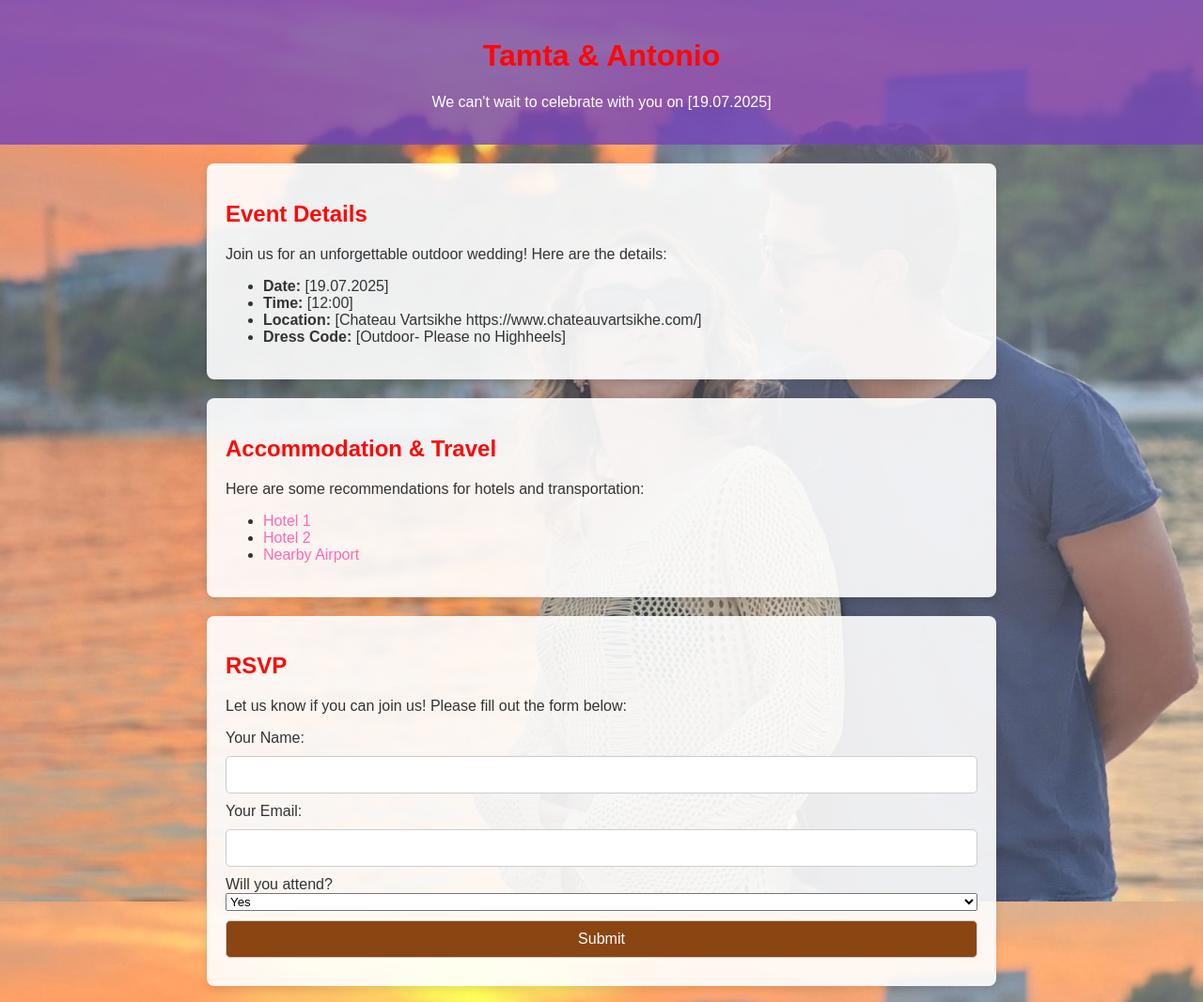
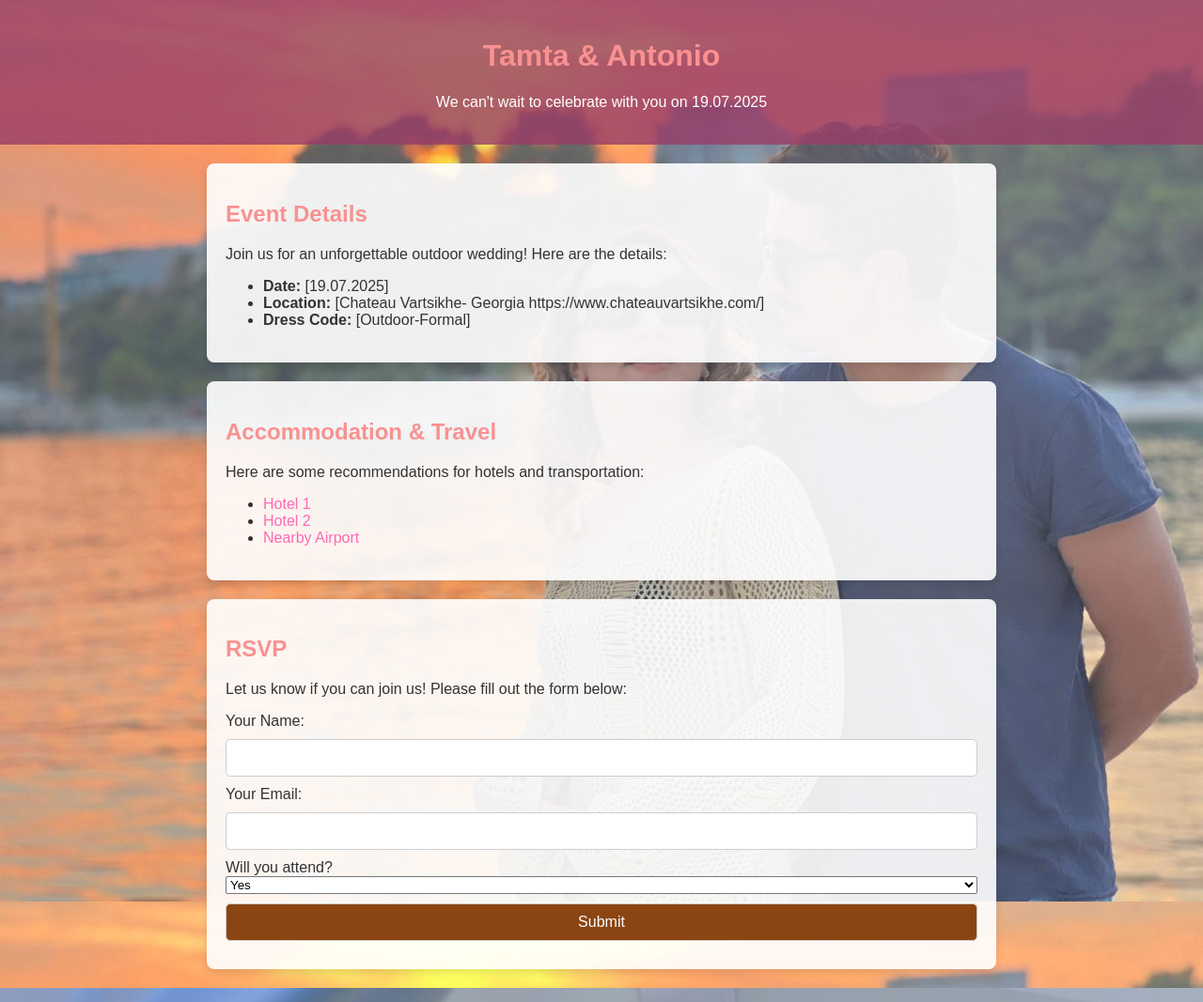
Before and after one commit to tonopaz/Tamta-Antonio, a plain HTML site: page index.html in a window 1280 px wide. Shown: the top 1067 px of the page at 94% size. Drawn offline with Linux system fonts and the light colour scheme.

Commit message:
Add files via upload

```diff
--- a/index.html
+++ b/index.html
@@ -18,7 +18,7 @@
         }
 
         header {
-            background-color: rgba(117, 67, 186, 0.8); /* Olive green with transparency */
+            background-color: rgba(152, 61, 104, 0.8); /* Olive green with transparency */
             color: white;
             text-align: center;
             padding: 20px 0;
@@ -34,7 +34,7 @@
         }
 
         h1, h2 {
-            color: #ff0707; /* Warm orange */
+            color: #f99191; /* Warm orange */
         }
 
         a {
@@ -73,7 +73,7 @@
 <body>
     <header>
         <h1>Tamta & Antonio</h1>
-        <p>We can't wait to celebrate with you on [19.07.2025]</p>
+        <p>We can't wait to celebrate with you on 19.07.2025</p>
     </header>
 
     <section class="section">
@@ -81,9 +81,8 @@
         <p>Join us for an unforgettable outdoor wedding! Here are the details:</p>
         <ul>
             <li><strong>Date:</strong> [19.07.2025]</li>
-            <li><strong>Time:</strong> [12:00]</li>
-            <li><strong>Location:</strong> [Chateau Vartsikhe https://www.chateauvartsikhe.com/]</li>
-            <li><strong>Dress Code:</strong> [Outdoor- Please no Highheels]</li>
+            <li><strong>Location:</strong> [Chateau Vartsikhe- Georgia https://www.chateauvartsikhe.com/]</li>
+            <li><strong>Dress Code:</strong> [Outdoor-Formal]</li>
         </ul>
     </section>
 
```
